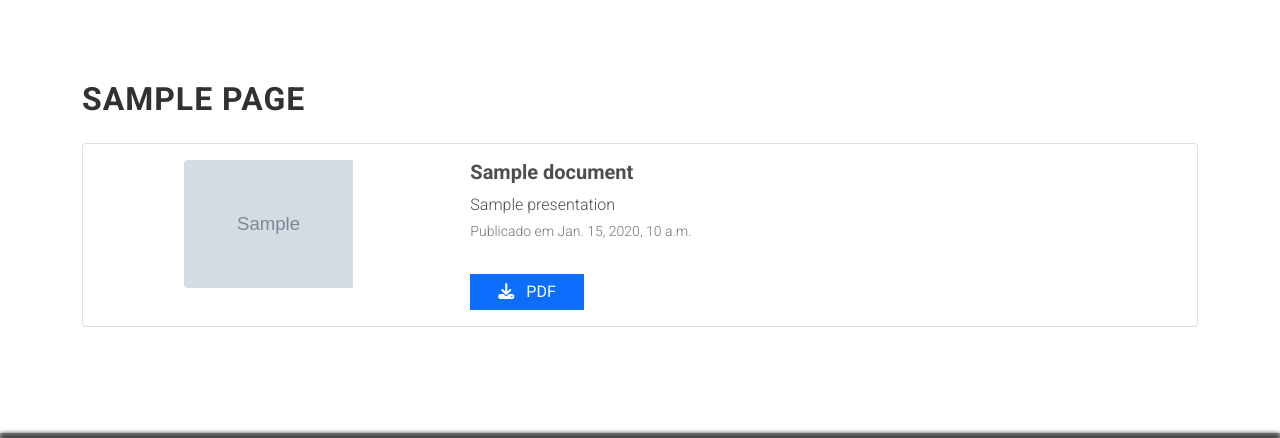
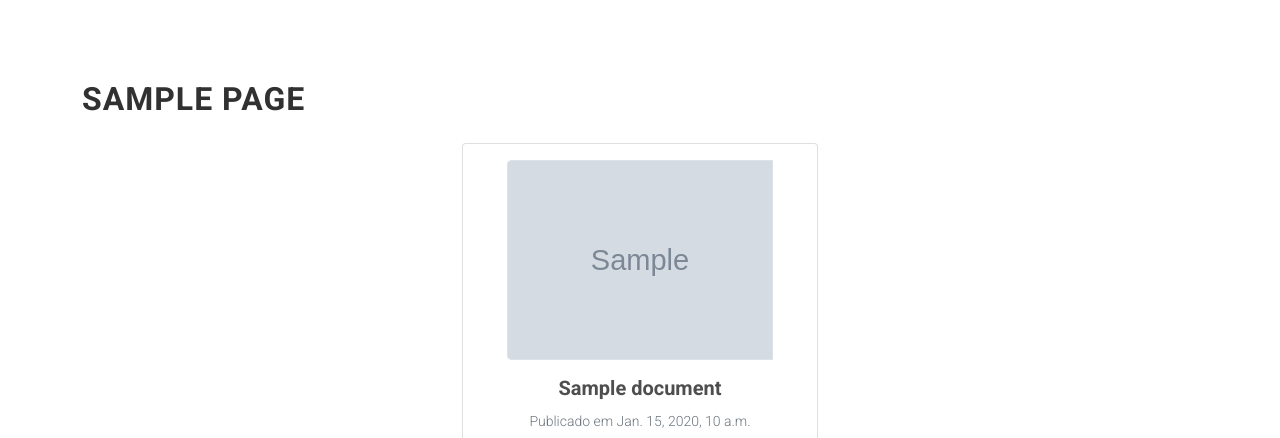
Before and after one commit to IFRN-SPP/paca-cms, a Django app: template website/templates/issues_page.html in a window 1280 px wide. Shown: the part 90-528 px from the top of the page. Run offline with Django 5.2, Linux system fonts and the light colour scheme; the template is opened without the code that fills it: most values are stand-ins (such as "Sample title", 1, 10 or a date in 2020); grey boxes marked "Sample" are stand-in pictures; some libraries are stand-ins or nearby versions; grey boxes are pictures that could not be loaded.

Commit message:
cards na listagem de edições

```diff
--- a/website/templates/issues_page.html
+++ b/website/templates/issues_page.html
@@ -1,31 +1,26 @@
 {% extends "base_page.html" %}
+{% load static %}
 {% block page_content %}
+<div class="row row-cols-1 row-cols-md-3 justify-content-center">
 {% for issue in content %}
-<div class="card mb-3">
-  <div class="row g-0">
-    <div class="col-md-4 p-3">
+<div class="col">
+  <div class="card mb-3" style="max-width: 30rem;">
       <a href="{% url 'issue_detail' issue.id %}">
-        <img src="{{ issue.cover.url }}" class="img-fluid rounded-start mx-auto d-block w-50" alt="Capa">
+        {% if issue.cover %}
+          <img src="{{ issue.cover.url }}" class="img-fluid border mt-3 rounded-start mx-auto d-block w-75" alt="Capa">
+        {% else %}
+          <img src="{% static 'img/placeholder/cover.png' %}" class="img-fluid border rounded-start mx-auto d-block w-75" alt="Capa">
+        {% endif %}
       </a>
-    </div>
-    <div class="col-md-8">
-      <div class="card-body">
+      <div class="card-body text-center">
         <h5 class="card-title">{{ issue.title }}</h5>
-        <div class="card-text">
-          {{ issue.presentation|safe }}
-          {% comment %}{{ issue.presentation|safe|slice:":500" }}{% endcomment %}
-          {% comment %}{% if issue.presentation|length > 500 %}...{% endcomment %}
-            {% comment %}<a href="{% url 'issue_detail' issue.id %}">Ler mais</a></div>{% endcomment %}
-          {% comment %}{% endif %}{% endcomment %}
-        </div>
         <p class="card-text"><small class="text-muted">Publicado em {{ issue.pub_date }}</small></p>
-        <a href="{{ issue.file.url }}" class="btn btn-primary" target="_blank">
-          <span class=" me-2"><i class="fas fa-download"></i></span>
-          PDF
+        <a href="{% url 'issue_detail' issue.id %}" class="btn btn-primary">
+          Detalhes
         </a>
       </div>
-    </div>
   </div>
 </div>
 {% endfor %}
+</div>
 {% endblock %}
```
Also changed, not shown: website/templates/gallery_page.html (deleted, +0 -19 lines), static/img/placeholder/cover.png (added).
